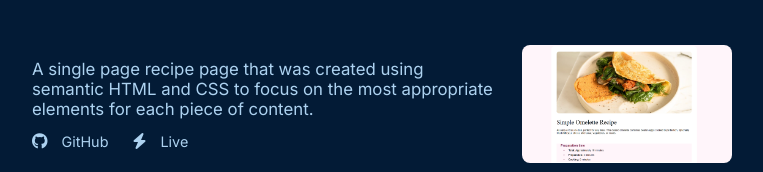
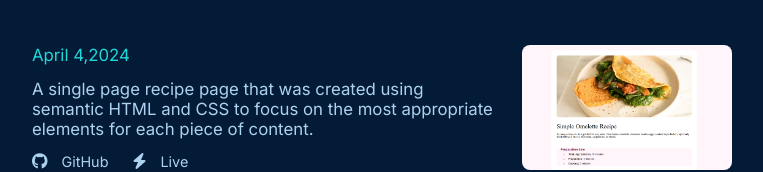
Before and after one commit to MsftKing/First-Project, a plain HTML site: page index.html in a window 1280 px wide. Shown: the part 814-986 px from the top of the page, without its empty margins (258-1021 px from the left). Drawn offline with Linux system fonts and the light colour scheme.

Commit message:
date updated

```diff
--- a/index.html
+++ b/index.html
@@ -98,7 +98,7 @@
             </div>
             <div class="projectItem">
                 <div>
-                    <p class="darkerText"></p>
+                    <p class="darkerText">April 4,2024</p>
                     <p>A single page recipe page that was created using semantic HTML and CSS to focus on the most appropriate elements for each piece of content.</p>
                     <div class="linkContainer">
                         <a target="_blank" href="https://github.com/MsftKing/recipe-page-main" class="linkItem">
```
